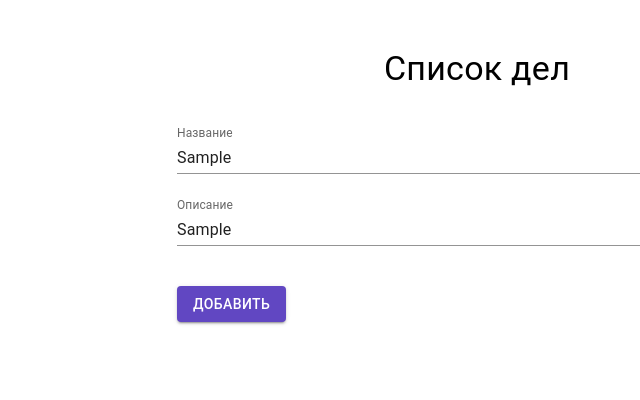
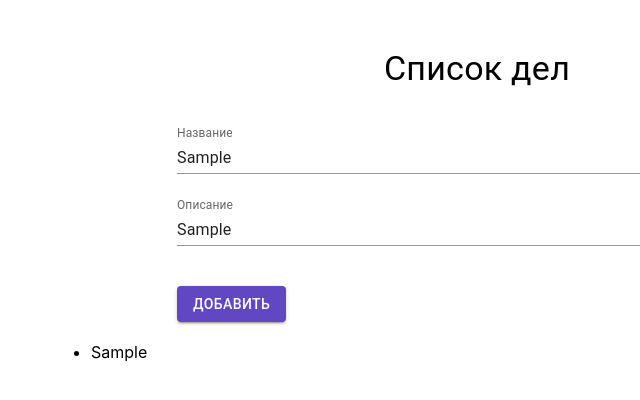
Before and after one commit to vladimir-ioshkin/react-redux-todo, a React (Create React App) app: page / in a window 1280 px wide. Both pictures are taken after typing "Sample", "Sample" into the empty fields and a click on the button "ДОБАВИТЬ". Shown: the top 400 px of the page, without its empty margins (163-803 px from the left). Built offline with nearby package versions, Linux system fonts and the light colour scheme.

Commit message:
added ItemList component

```diff
--- a/src/App.js
+++ b/src/App.js
@@ -1,6 +1,7 @@
 import { Container, ThemeProvider, Typography } from '@mui/material';
 import { createTheme } from '@mui/material/styles';
 import { ItemForm } from './components/ItemForm';
+import { ItemList } from './components/ItemList';
 
 const theme = createTheme({
     palette: {
@@ -21,6 +22,7 @@ export const App = () => {
                     Список дел
                 </Typography>
                 <ItemForm />
+                <ItemList></ItemList>
             </Container>
         </ThemeProvider>
     );
--- a/src/components/ItemForm.jsx
+++ b/src/components/ItemForm.jsx
@@ -23,7 +23,7 @@ export const ItemForm = () => {
             event.preventDefault();
             dispatch(addTodoItem(state));
         },
-        [state]
+        [state, dispatch]
     );
 
     return (
--- /dev/null
+++ b/src/components/ItemList.jsx
@@ -0,0 +1,18 @@
+import { useSelector } from "react-redux";
+
+
+export const ItemList = () => {
+    const items = useSelector((state) => {
+        return state.items;
+    });
+
+    return (
+        <ul>
+           {items.map(({ title, id }) => {
+               return (
+                   <li key={id}>{title}</li>
+               );
+           })}
+        </ul>
+    )
+};
```
